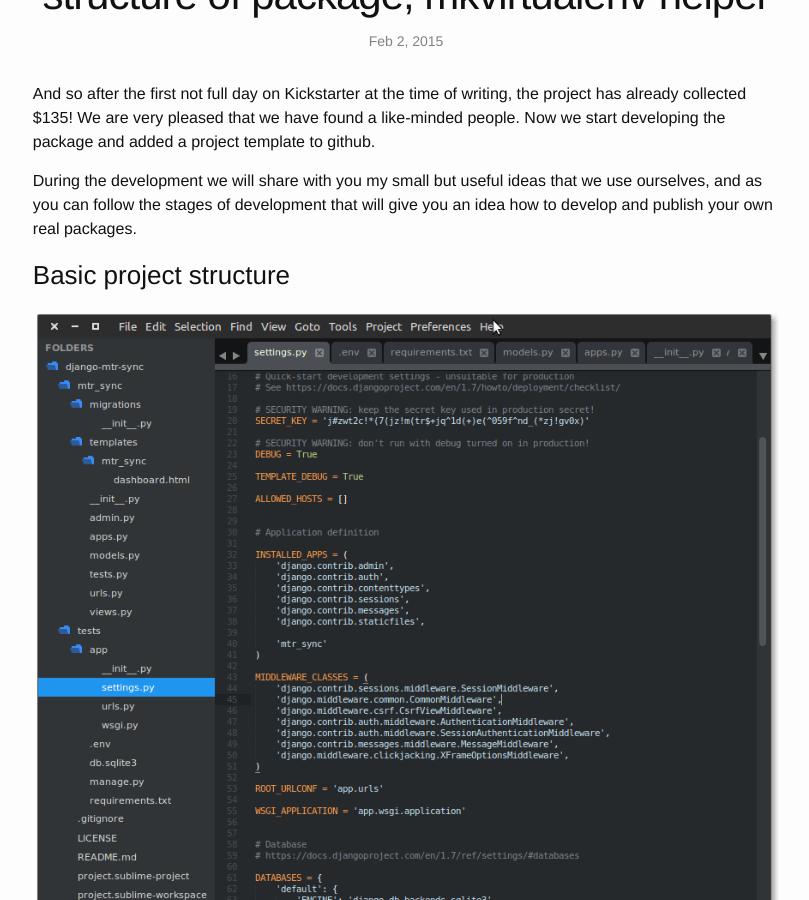
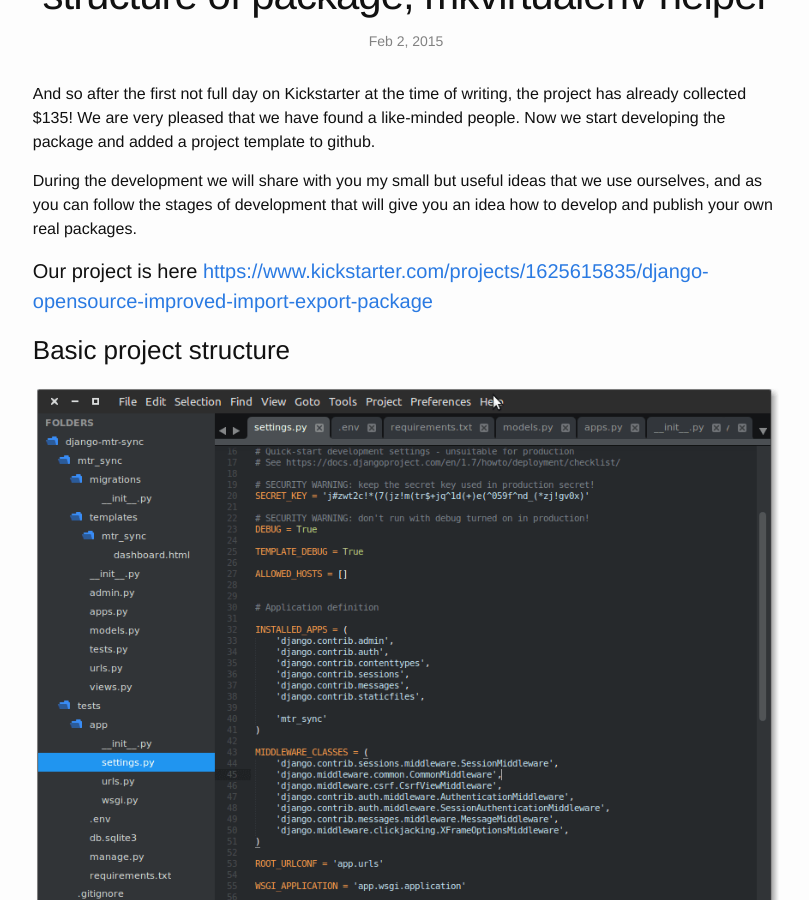
Before and after one commit to mtrgroup/mtr.github.io, a Jekyll site: the page built from _posts/2015-02-02-working-on-project.md, in a window 1280 px wide and 900 px high, scrolled down 331 px. Shown: the whole window, without its empty margins (234-1043 px from the left). Built offline with Jekyll 4.4.1, drawn with Linux system fonts in a browser that asks for light colours; comment, search, counter and statistics services are not loaded.

Commit message:
Added kickstarter link

```diff
--- a/_posts/2015-02-02-working-on-project.md
+++ b/_posts/2015-02-02-working-on-project.md
@@ -12,6 +12,8 @@
 
 During the development we will share with you my small but useful ideas that we use ourselves, and as you can
 follow the stages of development that will give you an idea how to develop and publish your own real packages.
+
+####Our project is here [https://www.kickstarter.com/projects/1625615835/django-opensource-improved-import-export-package][kickstarter]
 
 ###Basic project structure
 
@@ -57,3 +59,5 @@
 Of course, you can read all about this in next posts.
 
 Thanks for your support!
+
+[kickstarter]: https://www.kickstarter.com/projects/1625615835/django-opensource-improved-import-export-package
```
